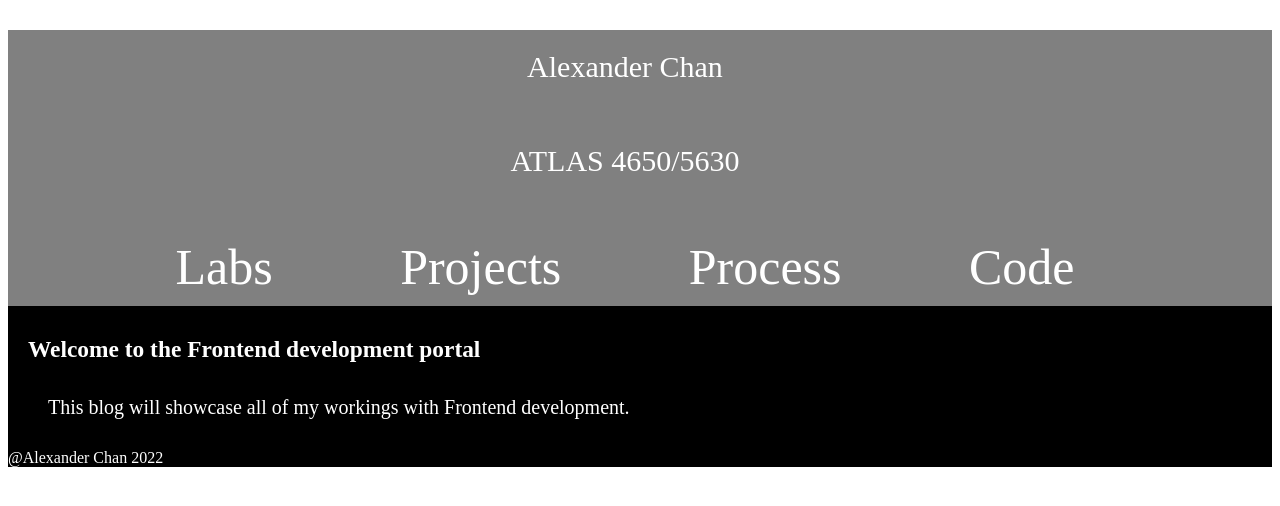
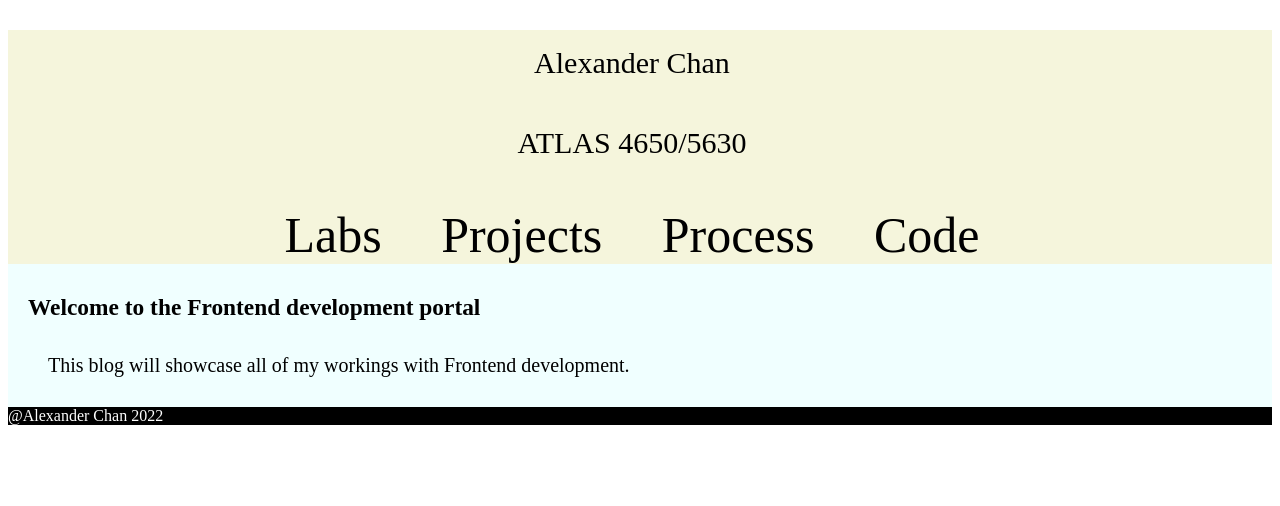
Before and after one commit to Acturnup/Frontend_website, a plain HTML site: page index.html in a window 1280 px wide. Drawn offline with Linux system fonts and the light colour scheme.

Commit message:
Update main.css

```diff
--- a/main.css
+++ b/main.css
@@ -4,34 +4,35 @@
 /* Holds all the Contents */
 .Container{
 
-    background-color: black;
+    background-color: azure;
     margin: 0px;
 }
 /*  Navigation bar */
 .Navbar{
-    background-color: grey;
+    background-color: beige;
 
 }
 
 .Navbar p{
     font-size: 30px;
-    color: white;
-    padding: 20px 50px 10px 20px;
+    color: black;
+    padding: 1rem 1rem 0rem 0rem;
     text-align: center;
 }
 
 .Navbar a{
-    color: white;
+    color: black;
     text-decoration: none;
     font-size: 50px;
-    margin: 30px 50px 75px 50px;
+    margin: 1rem 1rem 1rem 1rem;
     padding: 10px;
     align: center;
 }
+/* top, right, bottom, left */
 
 .Navbar a:hover{
 
-    color:black ;
+    color:blue ;
 
 }
 
@@ -39,8 +40,8 @@
 
 .purpose{
     font-size: 20px;
-    background-color: black;
-    color: white;
+    background-color: azure;
+    color: black;
     margin: 20px;
 
 
@@ -60,9 +61,7 @@ padding: 10px 20px 10px 20px;
     color: white;
     padding: 40px;
 }
-.projects ul{
-    list-style: none;
-}
+
 
 /* Footer */
 
```
